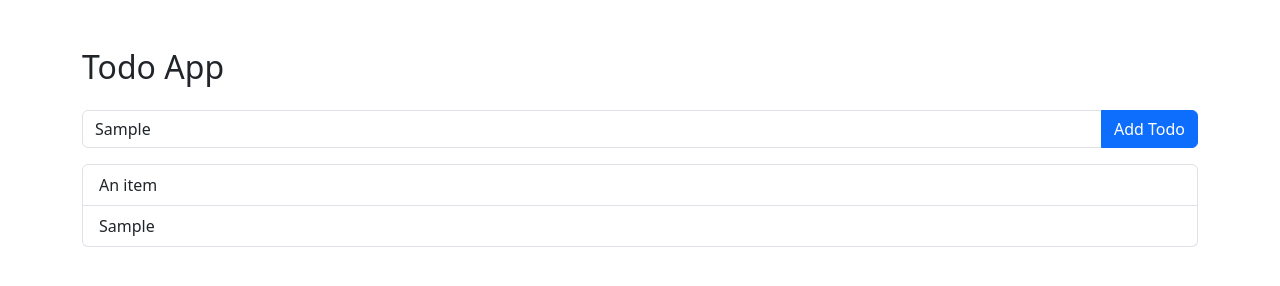
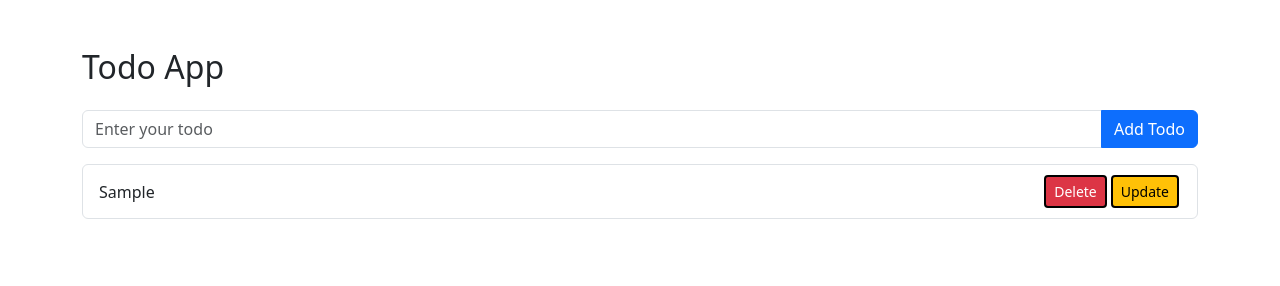
Before and after one commit to asifbuet047/ostad-batch-8-module-11-assignment, a plain HTML site: page index.html in a window 1280 px wide. Both pictures are taken after typing "Sample" into the empty fields and a click on the button "Add Todo". Drawn offline with nearby package versions, Linux system fonts and the light colour scheme.

Commit message:
Completed as per requirement

```diff
--- a/index.html
+++ b/index.html
@@ -28,7 +28,6 @@
 
       <ul id="todo-list" class="list-group">
         <!-- Todos will be rendered here dynamically -->
-        <li class="list-group-item">An item</li>
       </ul>
     </div>
 
--- a/script.js
+++ b/script.js
@@ -1,22 +1,84 @@
-const inputTextField = document.getElementById("todo-input");
-const addTodoButton = document
-  .getElementsByClassName("input-group")
-  .item(0)
-  .children.item(1);
+// Get DOM elements
+const todoForm = document.getElementById("todo-form");
+const todoInput = document.getElementById("todo-input");
+const todoList = document.getElementById("todo-list");
 
-const todoList = document.getElementById("todo-list");
-const listItemClassName = "list-group-item";
+// Array to store todos
+let todos = [];
 
-addTodoButton.addEventListener("click", (event) => {
-  event.preventDefault(); // this method prevent form submissiond efault behaviour to prevent relaod
-  const value = inputTextField.value;
-  const todo = value.trim();
-  if (todo.length > 0) {
-    const newTodo = document.createElement("li");
-    newTodo.className = "list-group-item";
-    newTodo.innerHTML = todo;
-    todoList.appendChild(newTodo);
+// Function to render todos
+function renderTodos() {
+  // Clear previous list
+  todoList.innerHTML = "";
+
+  // Render each todo
+  todos.forEach((todo, index) => {
+    const item = document.createElement("li");
+    item.className =
+      "list-group-item d-flex justify-content-between align-items-center";
+    item.textContent = todo;
+
+    const buttonGroup = document.createElement("div");
+
+    const deleteButton = document.createElement("button");
+    deleteButton.className = "btn btn-danger btn-sm";
+    deleteButton.style.borderWidth = "2px";
+    deleteButton.style.borderColor = "black";
+    deleteButton.style.borderStyle = "solid";
+    deleteButton.style.margin = "2px";
+    deleteButton.textContent = "Delete";
+
+    deleteButton.addEventListener("click", () => {
+      deleteTodo(index);
+    });
+
+    const updateButton = document.createElement("button");
+    updateButton.className = "btn btn-warning btn-sm";
+    updateButton.style.borderWidth = "2px";
+    updateButton.style.borderColor = "black";
+    updateButton.style.borderStyle = "solid";
+    updateButton.style.margin = "2px";
+    updateButton.textContent = "Update";
+
+    updateButton.addEventListener("click", () => {
+      const newName = prompt("Edit Your todo", todo);
+      if (newName && newName.trim() != "") {
+        updateTodo(newName, index);
+      }
+    });
+
+    buttonGroup.appendChild(deleteButton);
+    buttonGroup.appendChild(updateButton);
+    item.appendChild(buttonGroup);
+    todoList.appendChild(item);
+  });
+}
+
+// Function to add a new todo
+function addTodo(todoText) {
+  todos.push(todoText);
+  renderTodos();
+}
+
+// Function to delete a todo
+function deleteTodo(index) {
+  todos.splice(index, 1);
+  renderTodos();
+}
+
+function updateTodo(rename, index) {
+  todos[index] = rename;
+  renderTodos();
+}
+
+// Form submission handler
+todoForm.addEventListener("submit", function (e) {
+  e.preventDefault();
+  const todoText = todoInput.value.trim();
+  if (todoText !== "") {
+    addTodo(todoText);
+    todoInput.value = ""; //clear each time when todo is added into the list
   } else {
-    alert("Please input a name");
+    alert("Please give a todo name");
   }
 });
```
